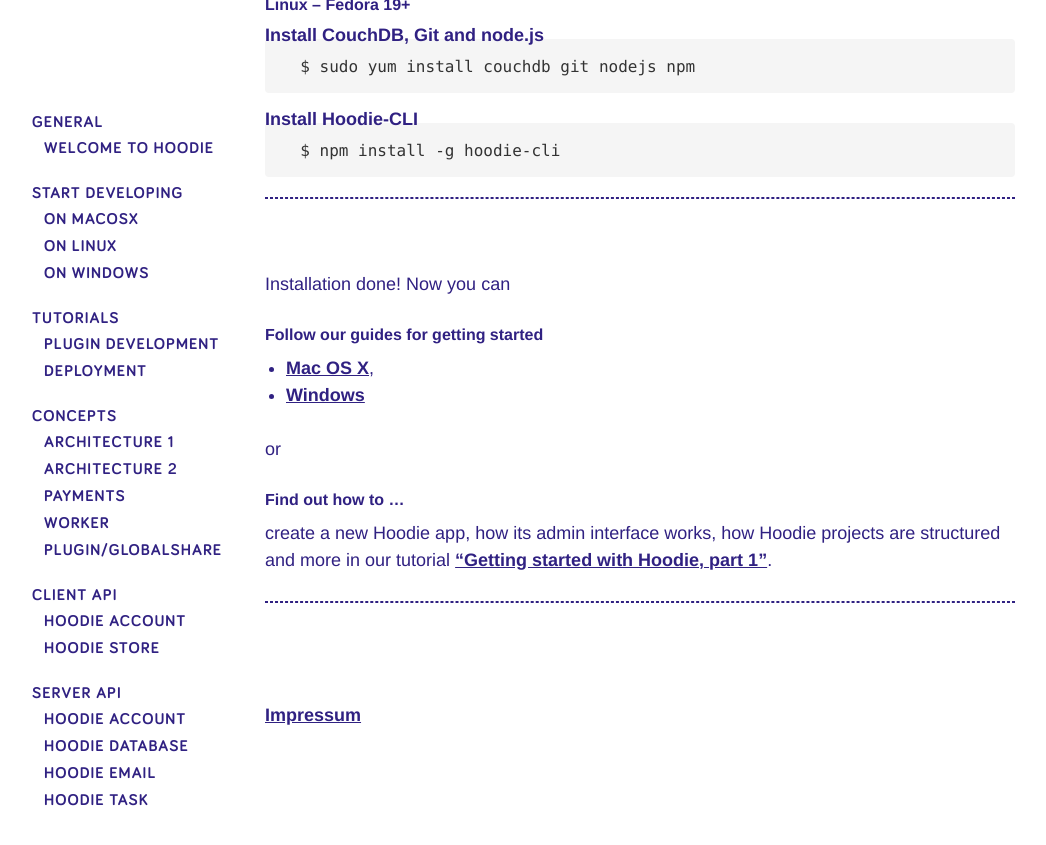
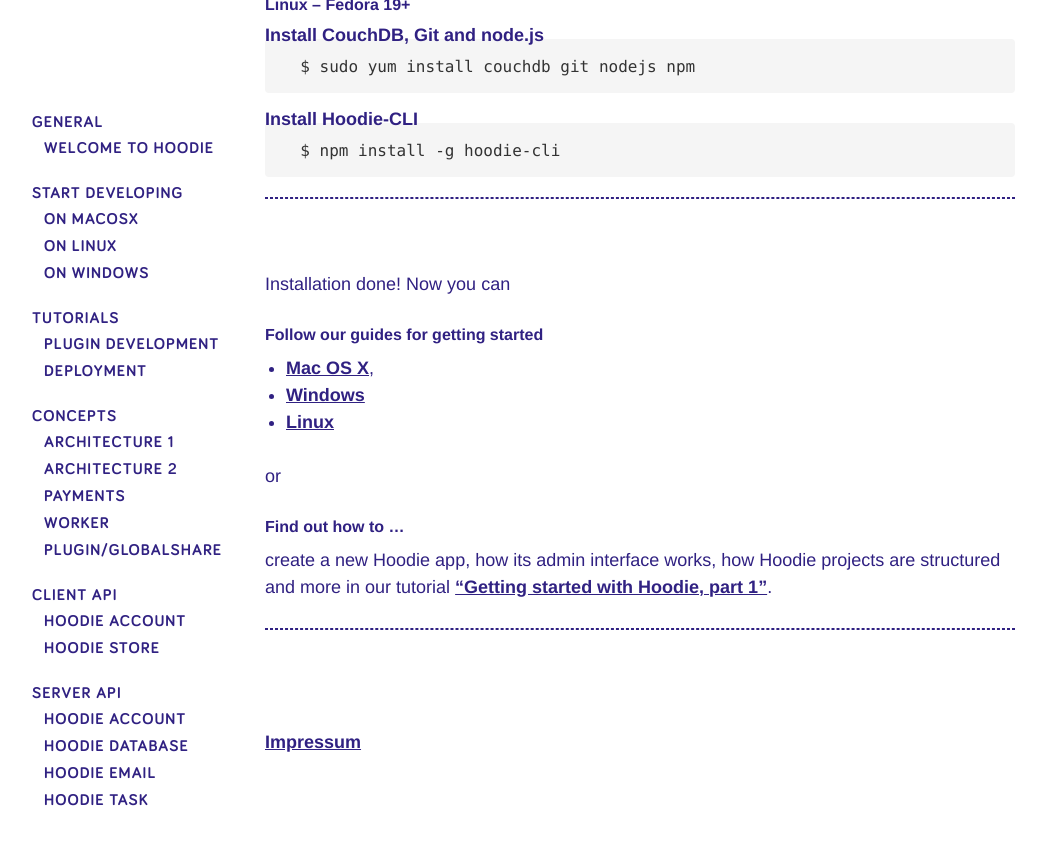
Before and after one commit to hoodiehq-archive/documentation, a Jekyll site: the page built from tutorials/system-requirements-browser-compatibilities-prerequisites-before-getting-started-with-hoodie.md, in a window 1280 px wide and 900 px high, scrolled down 2836 px. Shown: the top 845 px of the window, without its empty margins (0-1046 px from the left). Built offline with Jekyll 4.4.1, drawn with Linux system fonts in a browser that asks for light colours; Markdown is read by kramdown in place of the engine named in the settings.

Commit message:
Update system-requirements-browser-compatibilities-prerequisites-before-getting-started-with-hoodie.md

```diff
--- a/tutorials/system-requirements-browser-compatibilities-prerequisites-before-getting-started-with-hoodie.md
+++ b/tutorials/system-requirements-browser-compatibilities-prerequisites-before-getting-started-with-hoodie.md
@@ -106,6 +106,7 @@ Installation done! Now you can
 ### Follow our guides for getting started
 - <a href="https://github.com/hoodiehq/documentation/blob/gh-pages/tutorials/installation/development-osx.md" target="_blank">Mac OS X</a>,
 - <a href="https://github.com/hoodiehq/documentation/blob/gh-pages/tutorials/installation/development-windows.md" target="_blank">Windows</a>
+- <a href="https://github.com/hoodiehq/documentation/blob/gh-pages/tutorials/installation/development-linux.md" target="_blank">Linux</a>
 
 or
 
```
